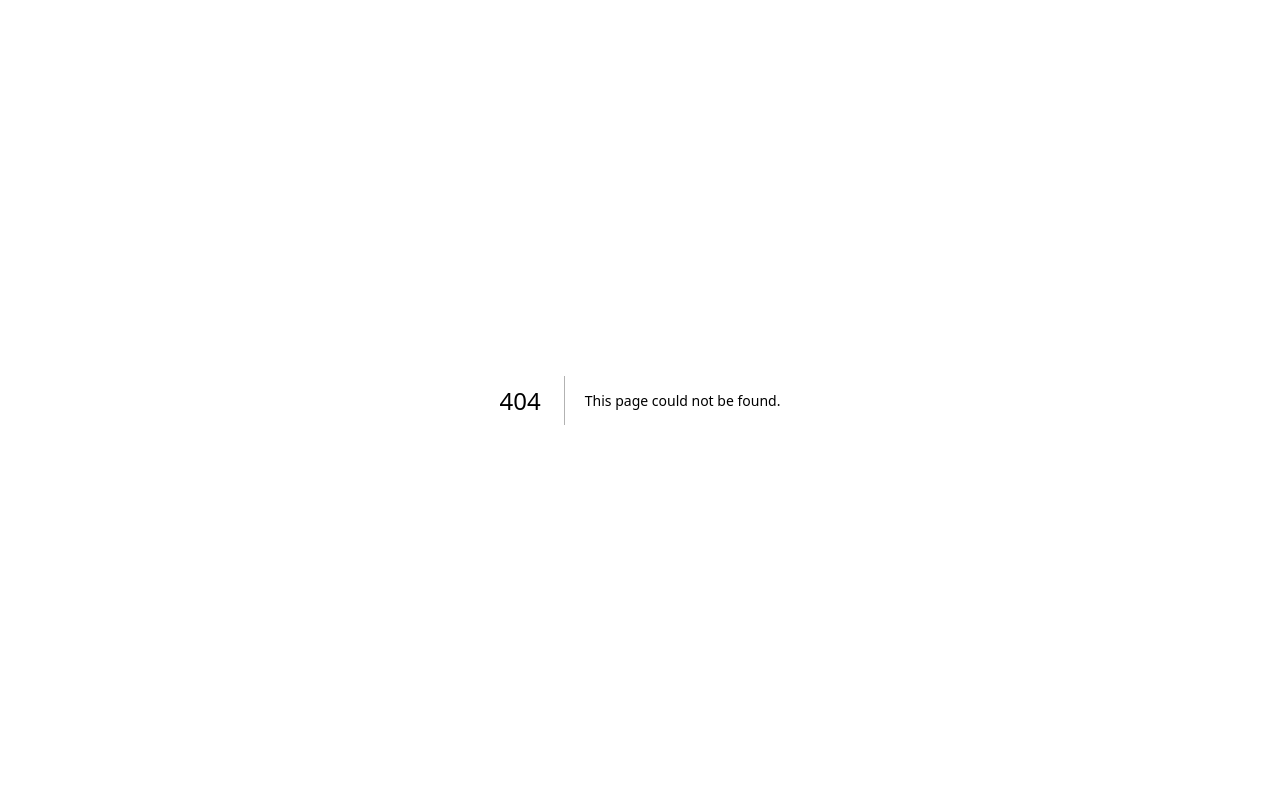
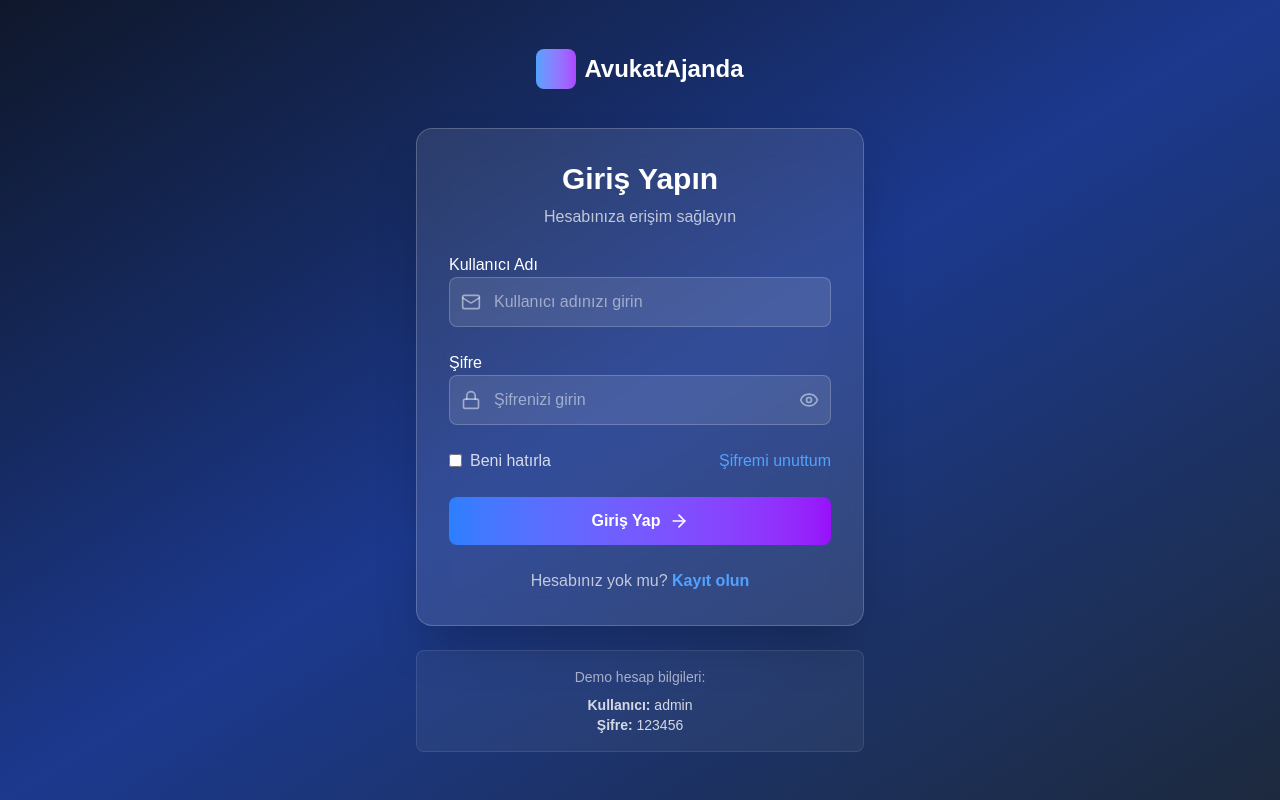
Before and after one commit to serhattopaloglu25/avukat-frontend, a Next.js app: page /login in a window 1280 px wide. Before the commit this address had no page. Built offline with nearby package versions, Linux system fonts and the light colour scheme.

Commit message:
Login sayfası eklendi - Backend API entegrasyonu

```diff
--- /dev/null
+++ b/src/app/login/page.tsx
@@ -0,0 +1,179 @@
+'use client';
+
+import { useState } from 'react';
+import { Eye, EyeOff, Mail, Lock, ArrowRight, AlertCircle } from 'lucide-react';
+import Link from 'next/link';
+
+export default function LoginPage() {
+  const [formData, setFormData] = useState({
+    username: '',
+    password: ''
+  });
+  const [showPassword, setShowPassword] = useState(false);
+  const [isLoading, setIsLoading] = useState(false);
+  const [error, setError] = useState('');
+
+  const handleSubmit = async (e: React.FormEvent) => {
+    e.preventDefault();
+    setIsLoading(true);
+    setError('');
+
+    try {
+      const response = await fetch('https://avukat-ajanda-api.onrender.com/auth/login', {
+        method: 'POST',
+        headers: {
+          'Content-Type': 'application/json',
+        },
+        body: JSON.stringify({
+          username: formData.username,
+          password: formData.password
+        })
+      });
+
+      const data = await response.json();
+
+      if (response.ok) {
+        // Token'ı localStorage'a kaydet
+        localStorage.setItem('token', data.access_token);
+        localStorage.setItem('user', JSON.stringify(data.user || {}));
+
+        // Dashboard'a yönlendir
+        window.location.href = '/dashboard';
+      } else {
+        setError(data.detail || 'Giriş başarısız');
+      }
+    } catch (err) {
+      setError('Bağlantı hatası. Lütfen tekrar deneyin.');
+    } finally {
+      setIsLoading(false);
+    }
+  };
+
+  const handleChange = (e: React.ChangeEvent<HTMLInputElement>) => {
+    setFormData(prev => ({
+      ...prev,
+      [e.target.name]: e.target.value
+    }));
+  };
+
+  return (
+    <div className="min-h-screen bg-gradient-to-br from-slate-900 via-blue-900 to-slate-800 flex items-center justify-center p-4">
+      <div className="max-w-md w-full">
+        {/* Logo */}
+        <div className="text-center mb-8">
+          <Link href="/" className="inline-flex items-center space-x-2 text-white hover:text-white/80 transition-colors">
+            <div className="w-10 h-10 bg-gradient-to-r from-blue-400 to-purple-500 rounded-lg"></div>
+            <span className="text-2xl font-bold">AvukatAjanda</span>
+          </Link>
+        </div>
+
+        {/* Login Form */}
+        <div className="bg-white/10 backdrop-blur-lg border border-white/20 rounded-2xl p-8 shadow-2xl">
+          <div className="text-center mb-6">
+            <h1 className="text-3xl font-bold text-white mb-2">Giriş Yapın</h1>
+            <p className="text-white/70">Hesabınıza erişim sağlayın</p>
+          </div>
+
+          {error && (
+            <div className="mb-6 p-4 bg-red-500/20 border border-red-500/30 rounded-lg flex items-center space-x-3">
+              <AlertCircle className="text-red-400" size={20} />
+              <span className="text-red-200">{error}</span>
+            </div>
+          )}
+
+          <form onSubmit={handleSubmit} className="space-y-6">
+            {/* Username Field */}
+            <div className="space-y-2">
+              <label className="text-white font-medium">Kullanıcı Adı</label>
+              <div className="relative">
+                <Mail className="absolute left-3 top-1/2 transform -translate-y-1/2 text-white/50" size={20} />
+                <input
+                  type="text"
+                  name="username"
+                  value={formData.username}
+                  onChange={handleChange}
+                  className="w-full pl-11 pr-4 py-3 bg-white/10 border border-white/20 rounded-lg text-white placeholder-white/50 focus:outline-none focus:ring-2 focus:ring-blue-500 focus:border-transparent transition-all"
+                  placeholder="Kullanıcı adınızı girin"
+                  required
+                />
+              </div>
+            </div>
+
+            {/* Password Field */}
+            <div className="space-y-2">
+              <label className="text-white font-medium">Şifre</label>
+              <div className="relative">
+                <Lock className="absolute left-3 top-1/2 transform -translate-y-1/2 text-white/50" size={20} />
+                <input
+                  type={showPassword ? 'text' : 'password'}
+                  name="password"
+                  value={formData.password}
+                  onChange={handleChange}
+                  className="w-full pl-11 pr-12 py-3 bg-white/10 border border-white/20 rounded-lg text-white placeholder-white/50 focus:outline-none focus:ring-2 focus:ring-blue-500 focus:border-transparent transition-all"
+                  placeholder="Şifrenizi girin"
+                  required
+                />
+                <button
+                  type="button"
+                  onClick={() => setShowPassword(!showPassword)}
+                  className="absolute right-3 top-1/2 transform -translate-y-1/2 text-white/50 hover:text-white transition-colors"
+                >
+                  {showPassword ? <EyeOff size={20} /> : <Eye size={20} />}
+                </button>
+              </div>
+            </div>
+
+            {/* Remember Me & Forgot Password */}
+            <div className="flex items-center justify-between">
+              <label className="flex items-center space-x-2 text-white/80">
+                <input
+                  type="checkbox"
+                  className="rounded border-white/20 bg-white/10 text-blue-500 focus:ring-blue-500"
+                />
+                <span>Beni hatırla</span>
+              </label>
+              <a href="#" className="text-blue-400 hover:text-blue-300 transition-colors">
+                Şifremi unuttum
+              </a>
+            </div>
+
+            {/* Submit Button */}
+            <button
+              type="submit"
+              disabled={isLoading}
+              className="w-full bg-gradient-to-r from-blue-500 to-purple-600 text-white py-3 rounded-lg font-semibold hover:from-blue-600 hover:to-purple-700 transition-all duration-300 transform hover:scale-105 disabled:opacity-50 disabled:cursor-not-allowed flex items-center justify-center space-x-2"
+            >
+              {isLoading ? (
+                <div className="w-6 h-6 border-2 border-white/30 border-t-white rounded-full animate-spin"></div>
+              ) : (
+                <>
+                  <span>Giriş Yap</span>
+                  <ArrowRight size={20} />
+                </>
+              )}
+            </button>
+          </form>
+
+          {/* Register Link */}
+          <div className="mt-6 text-center">
+            <p className="text-white/70">
+              Hesabınız yok mu?{' '}
+              <Link href="/register" className="text-blue-400 hover:text-blue-300 transition-colors font-semibold">
+                Kayıt olun
+              </Link>
+            </p>
+          </div>
+        </div>
+
+        {/* Demo Credentials */}
+        <div className="mt-6 p-4 bg-white/5 border border-white/10 rounded-lg text-center">
+          <p className="text-white/60 text-sm mb-2">Demo hesap bilgileri:</p>
+          <p className="text-white/80 text-sm">
+            <strong>Kullanıcı:</strong> admin<br />
+            <strong>Şifre:</strong> 123456
+          </p>
+        </div>
+      </div>
+    </div>
+  );
+}
```
